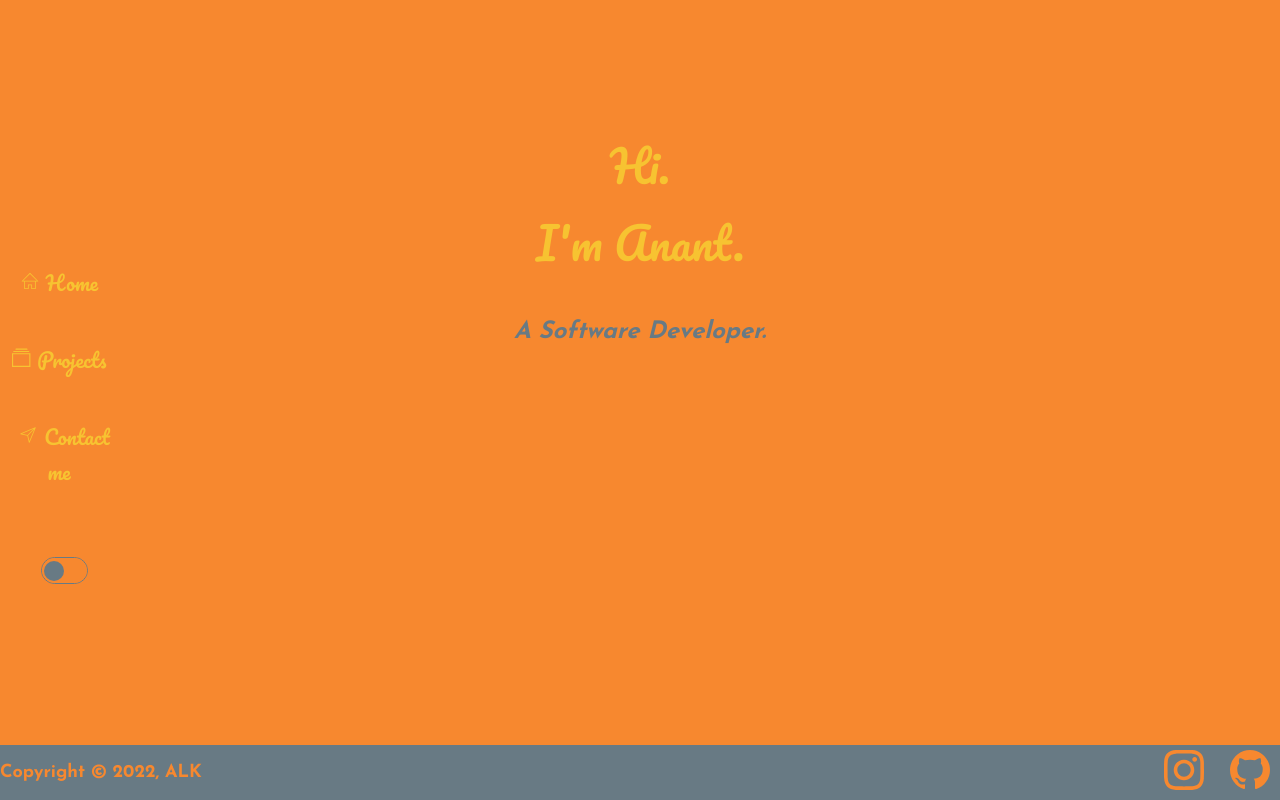
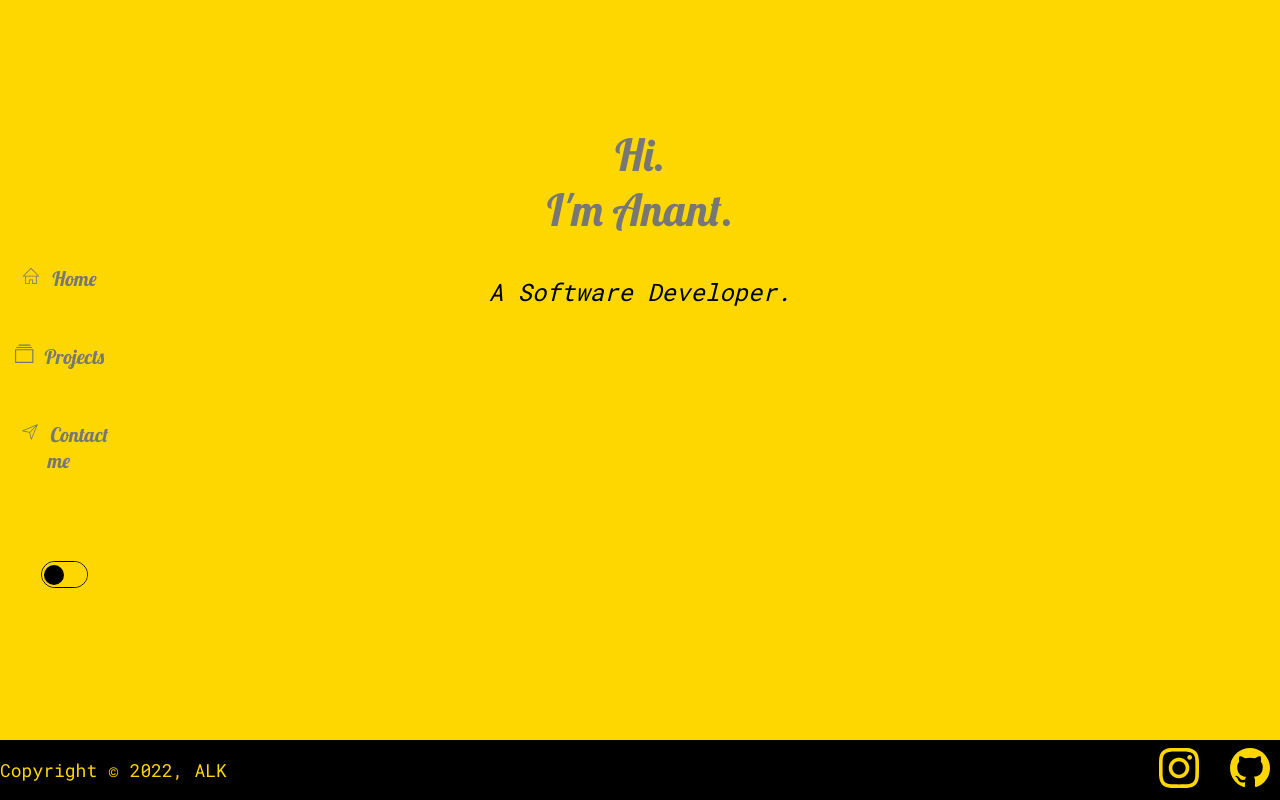
Before and after one commit to anant-357/MySitev2.0, a plain HTML site: page index.html in a window 1280 px wide. Shown: the top 800 px of the page. Drawn offline with nearby package versions, Linux system fonts and the light colour scheme.

Commit message:
Changed font and theme

```diff
--- a/style.css
+++ b/style.css
@@ -10,27 +10,27 @@
 
 
 
-	--a: #687A84;
+	/* --a: #687A84;
 	--b: #f7882f;
 	--c: #f7c331;
-	--d: #DCC7AA;
-/*
+	--d: #DCC7AA; */
+
 	--a: #000;
 	--b: gold;
 	--c: #777;
 	--d: #DCC7AA;
-	*/
-/*
-	--a: #f81b84;
+
+
+	/* --a: #f81b84;
 	--b: #f2eee2;
 	--c: #000;
-	--d: #DCC7AA;
-*/
-	/*
+	--d: #DCC7AA; */
+
+/*
 	--a: #687A84;
 	--b: #f7882f;
 	--c: #f7c331;
-	--d: #DCC7AA;*/
+	--d: #DCC7AA; */
 
 
 																/*Fonts*/
@@ -44,17 +44,17 @@
 	--h:"Oswald";
 	--l:"Montserrat";
 */
-/*
+
 	--h:"Lobster";
 	--l:"Roboto Mono";
-*/
+
 /*
 	--h:"Josefin Sans";
 	--l:"Josefin Slab";
 */
 
-	--h:"Pacifico";
-	--l:"Josefin Sans";
+	/* --h:"Pacifico";
+	--l:"Josefin Sans"; */
 
 	/*
 	--h:"Montserrat";
```
